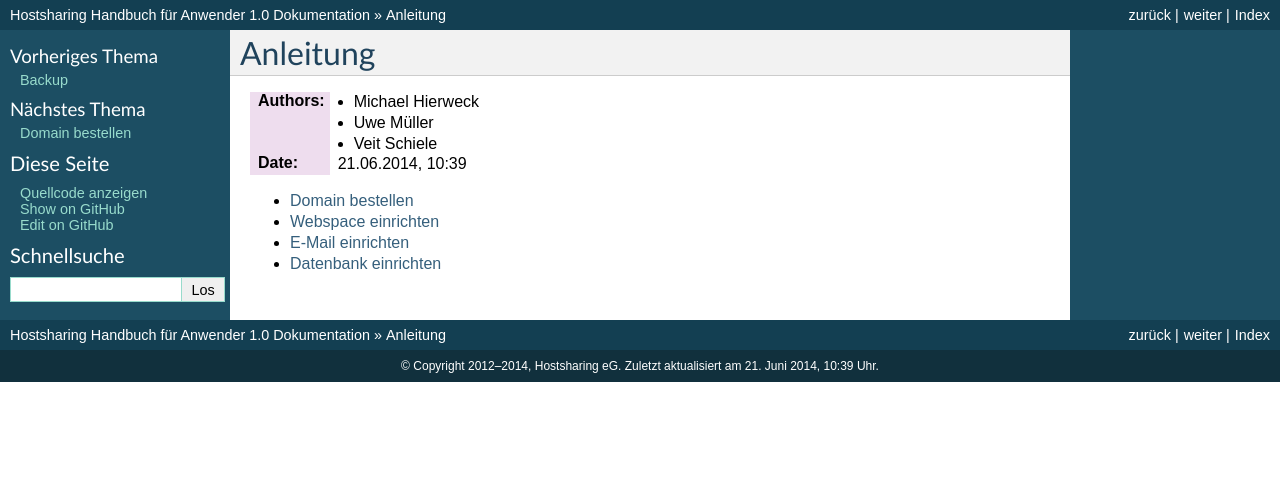
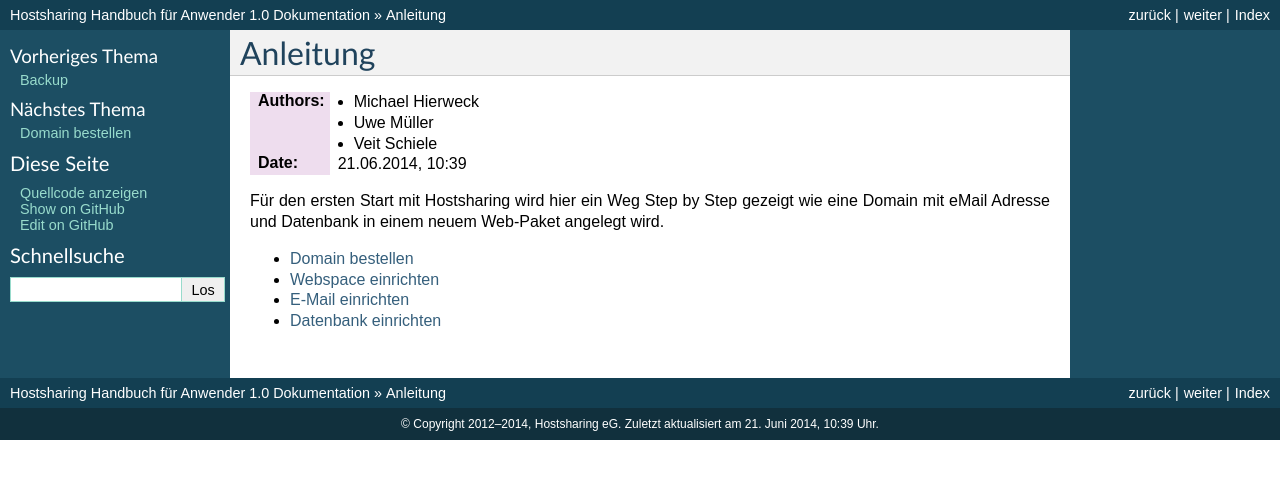
Before and after one commit to hostsharing/hs.docs.users, a Sphinx documentation site: the page built from source/anleitung/index.rst, in a window 1280 px wide. Shown: the top 479 px of the page. Built offline with Sphinx 7.4.7, drawn with Linux system fonts in a browser that asks for light colours; pages that are not in the unit, such as notebooks, are missing from menus.

Commit message:
Kurze Einleitung erfast

```diff
--- a/source/anleitung/index.rst
+++ b/source/anleitung/index.rst
@@ -10,6 +10,8 @@
           - Veit Schiele
 :Date: |date|, |time|
 
+Für den ersten Start mit Hostsharing wird hier ein Weg Step by Step gezeigt wie eine Domain mit eMail Adresse und Datenbank in einem neuem Web-Paket angelegt wird.
+
 .. toctree::
     :maxdepth: 2
 
```
